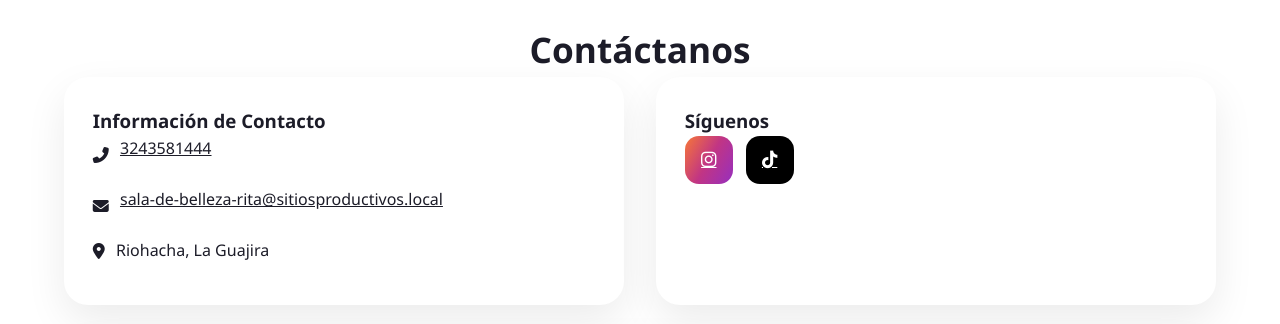
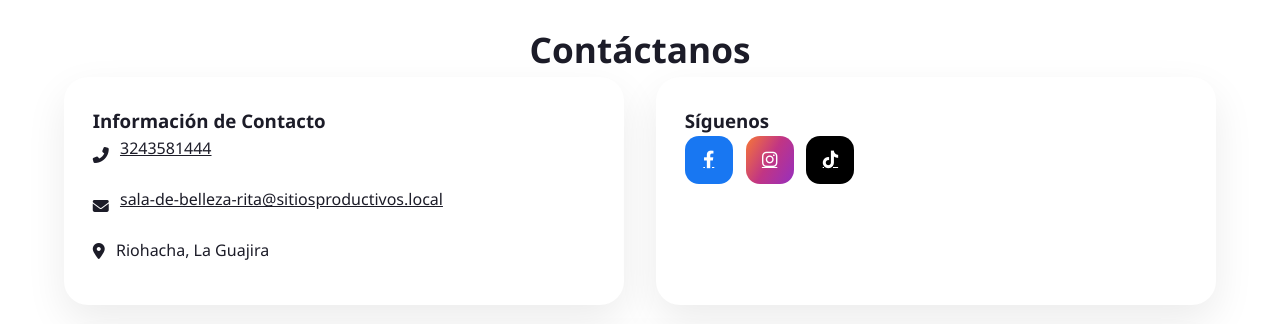
Before and after one commit to ReconvencionLaboralGuajira/sala-de-belleza-rita-41, a plain HTML site: page index.html in a window 1280 px wide. Shown: the part 2500-2824 px from the top of the page. Drawn offline with Linux system fonts and the light colour scheme; no server answers.

Commit message:
Publish site

```diff
--- a/index.html
+++ b/index.html
@@ -196,6 +196,10 @@
                     <h3>Síguenos</h3>
                     <div class="social-links">
 
+                        <a href="https://www.facebook.com/profile.php?id=61584112963945" target="_blank" rel="noopener" class="social-icon fb">
+                            <i class="fab fa-facebook-f"></i>
+                        </a>
+
 
                         <a href="https://www.instagram.com/saladebelleza_rita/" target="_blank" rel="noopener" class="social-icon ig">
                             <i class="fab fa-instagram"></i>
```
